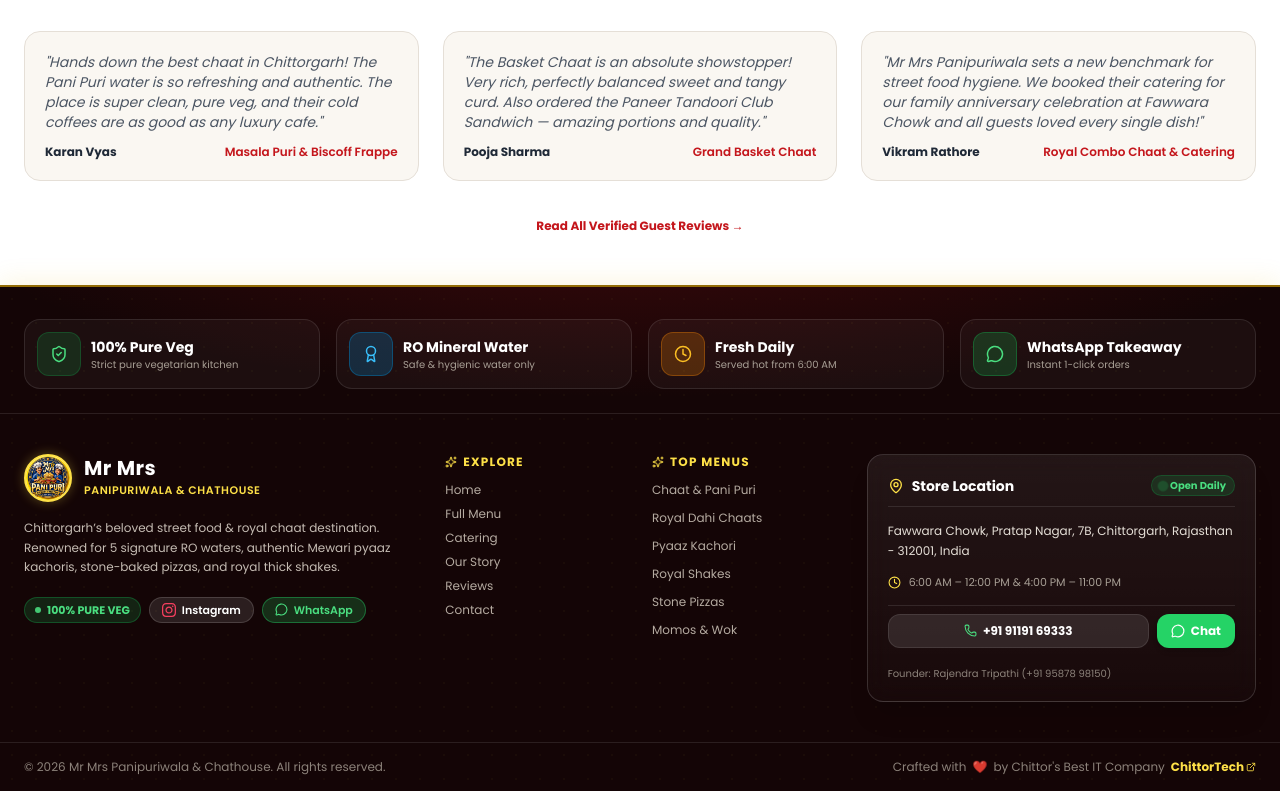
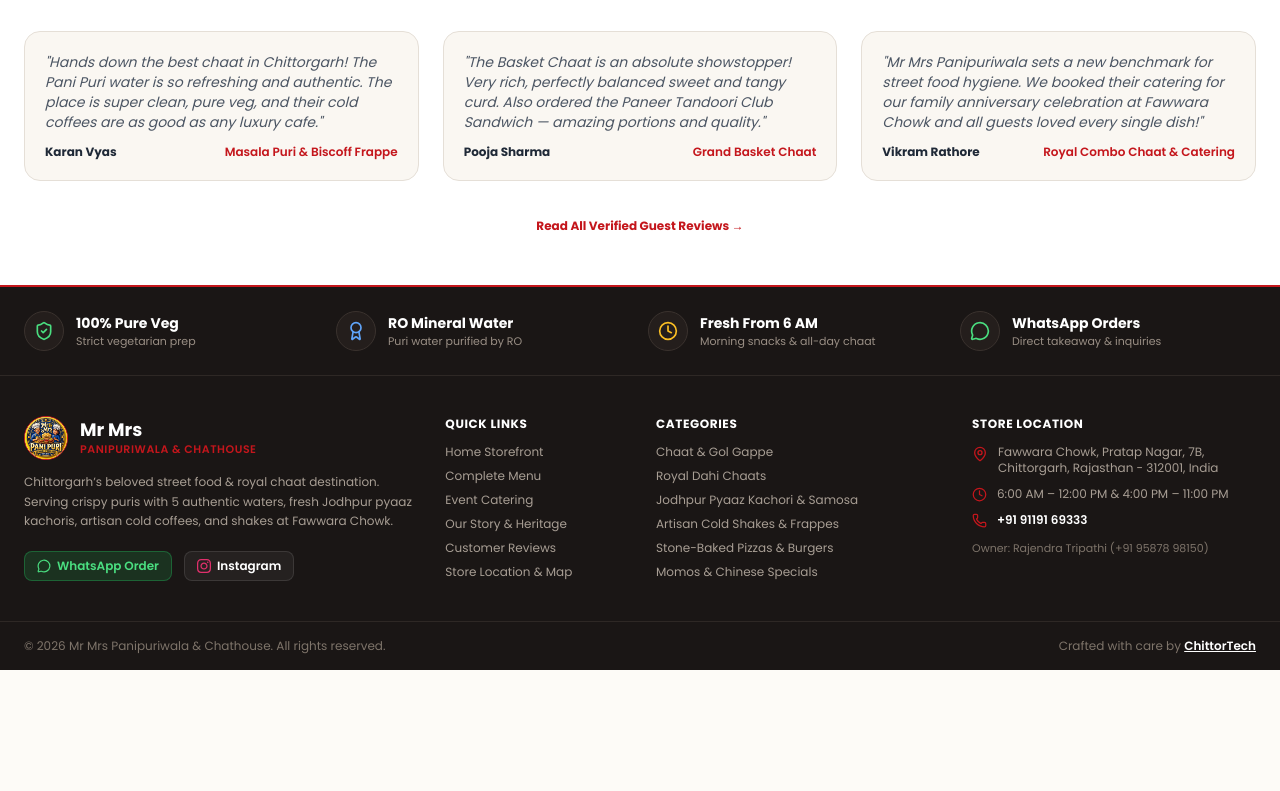
Before and after one commit to Chittortech-Official/Mr-Mrs-Pani-Puri-Website, a Next.js app: page / in a window 1280 px wide. Shown: the part 3271-4062 px from the top of the page. After the commit the page ends 3941 px from the top, so only its background shows below. Built offline with nearby package versions, Linux system fonts and the light colour scheme.

Commit message:
design(footer): realistic grounded authentic Indian restaurant footer

```diff
--- a/src/components/HaldiramFooter.jsx
+++ b/src/components/HaldiramFooter.jsx
@@ -3,280 +3,188 @@
 import React from 'react';
 import Link from 'next/link';
 import Image from 'next/image';
-import {
-  Phone, MapPin, Clock, MessageCircle, ShieldCheck,
-  Award, Sparkles, Navigation, ExternalLink
-} from 'lucide-react';
+import { Phone, MapPin, Clock, MessageCircle, ShieldCheck, Award } from 'lucide-react';
 import { restaurantInfo } from '../data/restaurantData';
 
 export default function HaldiramFooter() {
   const currentYear = new Date().getFullYear();
 
   return (
-    <footer className="w-full bg-[#140506] text-[#E5DFD7] relative overflow-hidden border-t-2 border-[#EAB308]/60 shadow-[0_-4px_24px_rgba(234,179,8,0.12)]">
+    <footer className="w-full bg-[#1A1615] text-[#D1C7BD] border-t-2 border-[#C4161C]">
 
-      {/* Subtle Festive Radial Glow & Pattern */}
-      <div className="absolute inset-0 bg-[radial-gradient(ellipse_80%_60%_at_50%_-20%,rgba(196,22,28,0.25),transparent_70%)] pointer-events-none" />
-      <div className="absolute inset-0 opacity-[0.03] bg-[radial-gradient(#FDE047_1px,transparent_1px)] [background-size:24px_24px] pointer-events-none" />
+      {/* Top Value Badges: Clean, realistic 4-column strip */}
+      <div className="max-w-7xl mx-auto px-4 sm:px-6 py-6 border-b border-[#2E2825]">
+        <div className="grid grid-cols-2 lg:grid-cols-4 gap-4 text-left">
 
-      {/* 1. Top Trust Badges Strip (Haldiram Quality Guarantee) */}
-      <div className="relative z-10 max-w-7xl mx-auto px-4 sm:px-6 pt-8 pb-6 border-b border-white/10">
-        <div className="grid grid-cols-2 md:grid-cols-4 gap-2.5 sm:gap-4">
-
-          <div className="flex items-center gap-2.5 p-2.5 sm:p-3 rounded-2xl bg-white/[0.04] border border-white/10 hover:border-[#22c55e]/40 transition-colors">
-            <div className="w-9 h-9 sm:w-11 sm:h-11 rounded-xl bg-[#15803D]/25 border border-[#15803D]/40 text-[#4ade80] flex items-center justify-center shrink-0">
-              <ShieldCheck size={18} />
+          <div className="flex items-center gap-3">
+            <div className="w-10 h-10 rounded-full bg-[#241E1C] border border-[#3A322E] text-[#4ADE80] flex items-center justify-center shrink-0">
+              <ShieldCheck size={20} />
             </div>
-            <div className="min-w-0">
-              <h5 className="font-bold text-xs sm:text-sm text-white truncate">100% Pure Veg</h5>
-              <p className="text-[10px] text-[#A89F95] truncate">Strict pure vegetarian kitchen</p>
+            <div>
+              <p className="font-bold text-xs sm:text-sm text-white">100% Pure Veg</p>
+              <p className="text-[11px] text-[#9A8F85]">Strict vegetarian prep</p>
             </div>
           </div>
 
-          <div className="flex items-center gap-2.5 p-2.5 sm:p-3 rounded-2xl bg-white/[0.04] border border-white/10 hover:border-[#38bdf8]/40 transition-colors">
-            <div className="w-9 h-9 sm:w-11 sm:h-11 rounded-xl bg-[#0284c7]/25 border border-[#0284c7]/40 text-[#38bdf8] flex items-center justify-center shrink-0">
-              <Award size={18} />
+          <div className="flex items-center gap-3">
+            <div className="w-10 h-10 rounded-full bg-[#241E1C] border border-[#3A322E] text-[#60A5FA] flex items-center justify-center shrink-0">
+              <Award size={20} />
             </div>
-            <div className="min-w-0">
-              <h5 className="font-bold text-xs sm:text-sm text-white truncate">RO Mineral Water</h5>
-              <p className="text-[10px] text-[#A89F95] truncate">Safe & hygienic water only</p>
+            <div>
+              <p className="font-bold text-xs sm:text-sm text-white">RO Mineral Water</p>
+              <p className="text-[11px] text-[#9A8F85]">Puri water purified by RO</p>
             </div>
           </div>
 
-          <div className="flex items-center gap-2.5 p-2.5 sm:p-3 rounded-2xl bg-white/[0.04] border border-white/10 hover:border-[#f59e0b]/40 transition-colors">
-            <div className="w-9 h-9 sm:w-11 sm:h-11 rounded-xl bg-[#d97706]/25 border border-[#d97706]/40 text-[#fbbf24] flex items-center justify-center shrink-0">
-              <Clock size={18} />
+          <div className="flex items-center gap-3">
+            <div className="w-10 h-10 rounded-full bg-[#241E1C] border border-[#3A322E] text-[#FBBF24] flex items-center justify-center shrink-0">
+              <Clock size={20} />
             </div>
-            <div className="min-w-0">
-              <h5 className="font-bold text-xs sm:text-sm text-white truncate">Fresh Daily</h5>
-              <p className="text-[10px] text-[#A89F95] truncate">Served hot from 6:00 AM</p>
+            <div>
+              <p className="font-bold text-xs sm:text-sm text-white">Fresh From 6 AM</p>
+              <p className="text-[11px] text-[#9A8F85]">Morning snacks & all-day chaat</p>
             </div>
           </div>
 
-          <div className="flex items-center gap-2.5 p-2.5 sm:p-3 rounded-2xl bg-white/[0.04] border border-white/10 hover:border-[#22c55e]/40 transition-colors">
-            <div className="w-9 h-9 sm:w-11 sm:h-11 rounded-xl bg-[#16a34a]/25 border border-[#16a34a]/40 text-[#4ade80] flex items-center justify-center shrink-0">
-              <MessageCircle size={18} />
+          <div className="flex items-center gap-3">
+            <div className="w-10 h-10 rounded-full bg-[#241E1C] border border-[#3A322E] text-[#4ADE80] flex items-center justify-center shrink-0">
+              <MessageCircle size={20} />
             </div>
-            <div className="min-w-0">
-              <h5 className="font-bold text-xs sm:text-sm text-white truncate">WhatsApp Takeaway</h5>
-              <p className="text-[10px] text-[#A89F95] truncate">Instant 1-click orders</p>
+            <div>
+              <p className="font-bold text-xs sm:text-sm text-white">WhatsApp Orders</p>
+              <p className="text-[11px] text-[#9A8F85]">Direct takeaway & inquiries</p>
             </div>
           </div>
 
         </div>
       </div>
 
-      {/* 2. Main Content Grid */}
-      <div className="relative z-10 max-w-7xl mx-auto px-4 sm:px-6 py-8 sm:py-10 grid grid-cols-1 lg:grid-cols-12 gap-6 sm:gap-8 items-start">
+      {/* Main Footer: Real, Grounded Restaurant Architecture */}
+      <div className="max-w-7xl mx-auto px-4 sm:px-6 py-8 sm:py-10 grid grid-cols-1 md:grid-cols-2 lg:grid-cols-12 gap-8 items-start">
 
-        {/* Brand Column (Left) */}
-        <div className="lg:col-span-4 space-y-4">
+        {/* Brand Info */}
+        <div className="lg:col-span-4 space-y-3">
           <div className="flex items-center gap-3">
-            <div className="relative w-12 h-12 rounded-full overflow-hidden border-2 border-[#FDE047] shadow-[0_0_12px_rgba(253,224,71,0.3)] bg-white shrink-0">
-              <Image src="/logo.jpg" alt="Mr Mrs Official Logo" fill className="object-cover" />
+            <div className="relative w-11 h-11 rounded-full overflow-hidden border border-[#C4161C] bg-white shrink-0">
+              <Image src="/logo.jpg" alt="Mr Mrs Logo" fill className="object-cover" />
             </div>
             <div>
-              <span className="text-xl font-bold font-serif text-white tracking-wide block leading-none">
+              <h3 className="font-serif font-bold text-lg text-white leading-tight">
                 Mr Mrs
-              </span>
-              <span className="text-[11px] text-[#FDE047] font-semibold uppercase tracking-wider block mt-1">
+              </h3>
+              <p className="text-[11px] font-semibold tracking-wider uppercase text-[#C4161C]">
                 Panipuriwala & Chathouse
-              </span>
+              </p>
             </div>
           </div>
 
-          <p className="text-xs text-[#C5BCB3] leading-relaxed">
-            Chittorgarh’s beloved street food & royal chaat destination. Renowned for 5 signature RO waters, authentic Mewari pyaaz kachoris, stone-baked pizzas, and royal thick shakes.
+          <p className="text-xs text-[#A89E94] leading-relaxed">
+            Chittorgarh’s beloved street food & royal chaat destination. Serving crispy puris with 5 authentic waters, fresh Jodhpur pyaaz kachoris, artisan cold coffees, and shakes at Fawwara Chowk.
           </p>
 
-          <div className="flex flex-wrap items-center gap-2 pt-1">
-            <div className="inline-flex items-center gap-1.5 px-2.5 py-1 rounded-full bg-[#15803D]/25 border border-[#15803D]/50 text-[#4ade80] text-[11px] font-bold">
-              <span className="w-1.5 h-1.5 rounded-full bg-[#4ade80] animate-pulse" />
-              <span>100% PURE VEG</span>
-            </div>
+          <div className="flex items-center gap-3 pt-2">
+            <a
+              href={`https://wa.me/${restaurantInfo.whatsapp}`}
+              target="_blank"
+              rel="noreferrer"
+              className="inline-flex items-center gap-1.5 px-3 py-1.5 rounded-lg bg-[#25D366]/15 hover:bg-[#25D366]/25 border border-[#25D366]/30 text-[#4ADE80] text-xs font-semibold transition-colors"
+            >
+              <MessageCircle size={14} />
+              <span>WhatsApp Order</span>
+            </a>
 
             {restaurantInfo.instagramUrl && (
               <a
                 href={restaurantInfo.instagramUrl}
                 target="_blank"
                 rel="noreferrer"
-                className="inline-flex items-center gap-1.5 px-3 py-1 rounded-full bg-white/10 hover:bg-white/20 border border-white/15 text-white hover:text-[#FDE047] text-[11px] font-semibold transition-colors"
+                className="inline-flex items-center gap-1.5 px-3 py-1.5 rounded-lg bg-white/5 hover:bg-white/10 border border-white/10 text-white text-xs font-semibold transition-colors"
               >
-                <svg className="w-3.5 h-3.5 text-[#F43F5E] shrink-0" fill="currentColor" viewBox="0 0 24 24">
+                <svg className="w-3.5 h-3.5 text-[#E1306C]" fill="currentColor" viewBox="0 0 24 24">
                   <path d="M12 2.163c3.204 0 3.584.012 4.85.07 3.252.148 4.771 1.691 4.919 4.919.058 1.265.069 1.645.069 4.849 0 3.205-.012 3.584-.069 4.849-.149 3.225-1.664 4.771-4.919 4.919-1.266.058-1.644.07-4.85.07-3.204 0-3.584-.012-4.849-.07-3.26-.149-4.771-1.699-4.919-4.92-.058-1.265-.07-1.644-.07-4.849 0-3.204.013-3.583.07-4.849.149-3.227 1.664-4.771 4.919-4.919 1.266-.057 1.645-.069 4.849-.069zm0-2.163c-3.259 0-3.667.014-4.947.072-4.358.2-6.78 2.618-6.98 6.98-.059 1.281-.073 1.689-.073 4.948 0 3.259.014 3.668.072 4.948.2 4.358 2.618 6.78 6.98 6.98 1.281.058 1.689.072 4.948.072 3.259 0 3.668-.014 4.948-.072 4.354-.2 6.782-2.618 6.979-6.98.059-1.28.073-1.689.073-4.948 0-3.259-.014-3.667-.072-4.947-.196-4.354-2.617-6.78-6.979-6.98-1.281-.059-1.69-.073-4.949-.073zm0 5.838c-3.403 0-6.162 2.759-6.162 6.162s2.759 6.163 6.162 6.163 6.162-2.759 6.162-6.163c0-3.403-2.759-6.162-6.162-6.162zm0 10.162c-2.209 0-4-1.79-4-4 0-2.209 1.791-4 4-4s4 1.791 4 4c0 2.21-1.791 4-4 4zm6.406-11.845c-.796 0-1.441.645-1.441 1.44s.645 1.44 1.441 1.44c.795 0 1.439-.645 1.439-1.44s-.644-1.44-1.439-1.44z"/>
                 </svg>
                 <span>Instagram</span>
               </a>
             )}
-
-            <a
-              href={`https://wa.me/${restaurantInfo.whatsapp}`}
-              target="_blank"
-              rel="noreferrer"
-              className="inline-flex items-center gap-1.5 px-3 py-1 rounded-full bg-[#25D366]/20 hover:bg-[#25D366]/30 border border-[#25D366]/40 text-[#4ade80] text-[11px] font-semibold transition-colors"
-            >
-              <MessageCircle size={13} />
-              <span>WhatsApp</span>
-            </a>
           </div>
         </div>
 
-        {/* Quick Links + Top Categories (Side-by-Side 2-Column Grid on Mobile) */}
-        <div className="lg:col-span-4 grid grid-cols-2 gap-4 sm:gap-6 pt-2 lg:pt-0">
-
-          {/* Quick Links */}
-          <div className="space-y-3">
-            <h5 className="text-xs font-black text-[#FDE047] uppercase tracking-widest flex items-center gap-1.5">
-              <Sparkles size={12} />
-              <span>Explore</span>
-            </h5>
-            <ul className="space-y-2 text-xs text-[#B5ABA1]">
-              <li>
-                <Link href="/" className="hover:text-white hover:translate-x-1 transition-all inline-block">
-                  Home
-                </Link>
-              </li>
-              <li>
-                <Link href="/menu" className="hover:text-white hover:translate-x-1 transition-all inline-block">
-                  Full Menu
-                </Link>
-              </li>
-              <li>
-                <Link href="/catering" className="hover:text-white hover:translate-x-1 transition-all inline-block">
-                  Catering
-                </Link>
-              </li>
-              <li>
-                <Link href="/about" className="hover:text-white hover:translate-x-1 transition-all inline-block">
-                  Our Story
-                </Link>
-              </li>
-              <li>
-                <Link href="/reviews" className="hover:text-white hover:translate-x-1 transition-all inline-block">
-                  Reviews
-                </Link>
-              </li>
-              <li>
-                <Link href="/contact" className="hover:text-white hover:translate-x-1 transition-all inline-block">
-                  Contact
-                </Link>
-              </li>
-            </ul>
-          </div>
-
-          {/* Top Categories */}
-          <div className="space-y-3">
-            <h5 className="text-xs font-black text-[#FDE047] uppercase tracking-widest flex items-center gap-1.5">
-              <Sparkles size={12} />
-              <span>Top Menus</span>
-            </h5>
-            <ul className="space-y-2 text-xs text-[#B5ABA1]">
-              <li>
-                <Link href="/menu?cat=chaat" className="hover:text-white hover:translate-x-1 transition-all inline-block truncate max-w-full">
-                  Chaat & Pani Puri
-                </Link>
-              </li>
-              <li>
-                <Link href="/menu?cat=dahichaat" className="hover:text-white hover:translate-x-1 transition-all inline-block truncate max-w-full">
-                  Royal Dahi Chaats
-                </Link>
-              </li>
-              <li>
-                <Link href="/menu?cat=snacks" className="hover:text-white hover:translate-x-1 transition-all inline-block truncate max-w-full">
-                  Pyaaz Kachori
-                </Link>
-              </li>
-              <li>
-                <Link href="/menu?cat=shakes" className="hover:text-white hover:translate-x-1 transition-all inline-block truncate max-w-full">
-                  Royal Shakes
-                </Link>
-              </li>
-              <li>
-                <Link href="/menu?cat=pizza" className="hover:text-white hover:translate-x-1 transition-all inline-block truncate max-w-full">
-                  Stone Pizzas
-                </Link>
-              </li>
-              <li>
-                <Link href="/menu?cat=chinese" className="hover:text-white hover:translate-x-1 transition-all inline-block truncate max-w-full">
-                  Momos & Wok
-                </Link>
-              </li>
-            </ul>
-          </div>
-
+        {/* Quick Links */}
+        <div className="lg:col-span-2 space-y-3">
+          <h4 className="text-xs font-bold text-white uppercase tracking-wider">
+            Quick Links
+          </h4>
+          <ul className="space-y-2 text-xs text-[#A89E94]">
+            <li><Link href="/" className="hover:text-white transition-colors">Home Storefront</Link></li>
+            <li><Link href="/menu" className="hover:text-white transition-colors">Complete Menu</Link></li>
+            <li><Link href="/catering" className="hover:text-white transition-colors">Event Catering</Link></li>
+            <li><Link href="/about" className="hover:text-white transition-colors">Our Story & Heritage</Link></li>
+            <li><Link href="/reviews" className="hover:text-white transition-colors">Customer Reviews</Link></li>
+            <li><Link href="/contact" className="hover:text-white transition-colors">Store Location & Map</Link></li>
+          </ul>
         </div>
 
-        {/* Store Location Aesthetic Card (Right) */}
-        <div className="lg:col-span-4">
-          <div className="rounded-2xl p-4 sm:p-5 bg-gradient-to-b from-white/[0.07] to-white/[0.02] border border-white/15 backdrop-blur-md shadow-xl space-y-3.5">
+        {/* Menu Categories */}
+        <div className="lg:col-span-3 space-y-3">
+          <h4 className="text-xs font-bold text-white uppercase tracking-wider">
+            Categories
+          </h4>
+          <ul className="space-y-2 text-xs text-[#A89E94]">
+            <li><Link href="/menu?cat=chaat" className="hover:text-white transition-colors">Chaat & Gol Gappe</Link></li>
+            <li><Link href="/menu?cat=dahichaat" className="hover:text-white transition-colors">Royal Dahi Chaats</Link></li>
+            <li><Link href="/menu?cat=snacks" className="hover:text-white transition-colors">Jodhpur Pyaaz Kachori & Samosa</Link></li>
+            <li><Link href="/menu?cat=shakes" className="hover:text-white transition-colors">Artisan Cold Shakes & Frappes</Link></li>
+            <li><Link href="/menu?cat=pizza" className="hover:text-white transition-colors">Stone-Baked Pizzas & Burgers</Link></li>
+            <li><Link href="/menu?cat=chinese" className="hover:text-white transition-colors">Momos & Chinese Specials</Link></li>
+          </ul>
+        </div>
 
-            <div className="flex items-center justify-between gap-2 border-b border-white/10 pb-2.5">
-              <div className="flex items-center gap-2 text-white font-bold text-xs sm:text-sm">
-                <MapPin size={16} className="text-[#FDE047]" />
-                <span>Store Location</span>
-              </div>
-              <span className="inline-flex items-center gap-1 px-2 py-0.5 rounded-full bg-[#15803D]/25 border border-[#15803D]/40 text-[#4ade80] text-[10px] font-bold">
-                <span className="w-1.5 h-1.5 rounded-full bg-[#22c55e] animate-ping" />
-                <span>Open Daily</span>
-              </span>
-            </div>
-
-            <p className="text-xs text-[#E5DFD7] leading-relaxed">
-              {restaurantInfo.address}
+        {/* Outlet Location & Contact */}
+        <div className="lg:col-span-3 space-y-3">
+          <h4 className="text-xs font-bold text-white uppercase tracking-wider">
+            Store Location
+          </h4>
+          <div className="space-y-2.5 text-xs text-[#A89E94]">
+            <p className="flex items-start gap-2.5">
+              <MapPin size={16} className="text-[#C4161C] shrink-0 mt-0.5" />
+              <span>{restaurantInfo.address}</span>
             </p>
-
-            <div className="flex items-center gap-2 text-[11px] text-[#A89F95]">
-              <Clock size={13} className="text-[#FDE047] shrink-0" />
+            <p className="flex items-center gap-2.5">
+              <Clock size={15} className="text-[#C4161C] shrink-0" />
               <span>6:00 AM – 12:00 PM & 4:00 PM – 11:00 PM</span>
-            </div>
-
-            <div className="pt-2 border-t border-white/10 flex flex-wrap gap-2">
+            </p>
+            <p className="flex items-center gap-2.5">
+              <Phone size={15} className="text-[#C4161C] shrink-0" />
               <a
                 href={`tel:${restaurantInfo.primaryPhone.replace(/\s+/g, '')}`}
-                className="flex-1 min-w-[120px] inline-flex items-center justify-center gap-1.5 py-2 px-3 rounded-xl bg-white/10 hover:bg-white/20 text-white font-bold text-xs transition-colors border border-white/10"
+                className="text-white hover:text-[#C4161C] font-semibold transition-colors"
               >
-                <Phone size={13} className="text-[#4ade80]" />
-                <span>{restaurantInfo.primaryPhone}</span>
+                {restaurantInfo.primaryPhone}
               </a>
-
-              <a
-                href={`https://wa.me/${restaurantInfo.whatsapp}?text=${encodeURIComponent('Hello Mr Mrs Panipuriwala! I would like to inquire about your menu & orders.')}`}
-                target="_blank"
-                rel="noreferrer"
-                className="inline-flex items-center justify-center gap-1.5 py-2 px-3.5 rounded-xl bg-[#25D366] hover:bg-[#20ba59] text-white font-bold text-xs transition-all shadow-md hover:scale-105"
-              >
-                <MessageCircle size={14} />
-                <span>Chat</span>
-              </a>
-            </div>
-
-            <p className="text-[10px] text-[#8C827A] pt-1 text-center sm:text-left">
-              Founder: {restaurantInfo.contactPerson} ({restaurantInfo.secondaryPhone})
             </p>
-
+            <p className="text-[11px] text-[#7E746A] pt-0.5">
+              Owner: {restaurantInfo.contactPerson} ({restaurantInfo.secondaryPhone})
+            </p>
           </div>
         </div>
 
       </div>
 
-      {/* 3. Bottom Bar */}
-      <div className="relative z-10 max-w-7xl mx-auto px-4 sm:px-6 pt-4 pb-4 border-t border-white/10 flex flex-col sm:flex-row items-center justify-between gap-2.5 text-xs text-[#8C827A]">
+      {/* Bottom Bar: Realistic Copyright & Credits */}
+      <div className="max-w-7xl mx-auto px-4 sm:px-6 py-4 border-t border-[#2E2825] flex flex-col sm:flex-row items-center justify-between gap-2.5 text-xs text-[#7E746A]">
         <p className="text-center sm:text-left">
           © {currentYear} {restaurantInfo.name}. All rights reserved.
         </p>
 
-        <p className="flex items-center gap-1.5 flex-wrap justify-center text-center">
-          <span>Crafted with</span>
-          <span className="text-red-500 animate-pulse">❤️</span>
-          <span>by Chittor&apos;s Best IT Company</span>
+        <p className="text-center sm:text-right">
+          Crafted with care by{' '}
           <a
             href="https://chittortech.in"
             target="_blank"
             rel="noreferrer"
-            className="text-[#FDE047] hover:underline font-bold transition-colors inline-flex items-center gap-0.5"
+            className="text-white hover:text-[#C4161C] font-semibold underline transition-colors"
           >
-            <span>ChittorTech</span>
-            <ExternalLink size={10} />
+            ChittorTech
           </a>
         </p>
       </div>
```
